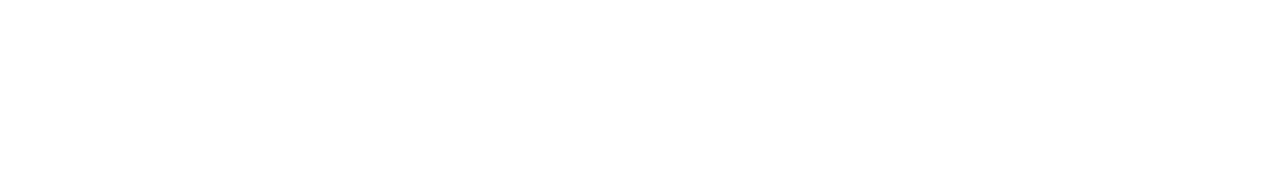
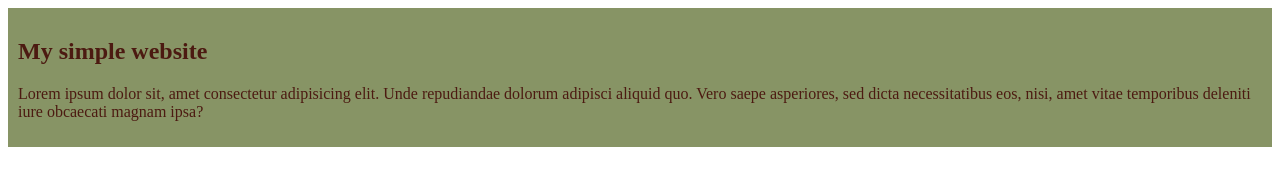
Before and after one commit to CaliforniaD/my-first-git-repost, a plain HTML site: page index.html in a window 1280 px wide. Drawn offline with Linux system fonts and the light colour scheme.

Commit message:
my first blog

```diff
--- a/index.html
+++ b/index.html
@@ -4,8 +4,12 @@
     <meta charset="UTF-8">
     <meta name="viewport" content="width=device-width, initial-scale=1.0">
     <title>My first git repost</title>
+    <link rel="stylesheet" href="style/blog.css">
 </head>
 <body>
-
+    <div>
+        <h2>My simple website</h2>
+        <p>Lorem ipsum dolor sit, amet consectetur adipisicing elit. Unde repudiandae dolorum adipisci aliquid quo. Vero saepe asperiores, sed dicta necessitatibus eos, nisi, amet vitae temporibus deleniti iure obcaecati magnam ipsa?</p>
+    </div>
 </body>
 </html>
--- /dev/null
+++ b/style/blog.css
@@ -0,0 +1,5 @@
+div{
+    color: rgb(76, 26, 17);
+    background-color: rgb(135, 148, 101);
+    padding: 10px;
+}
```
